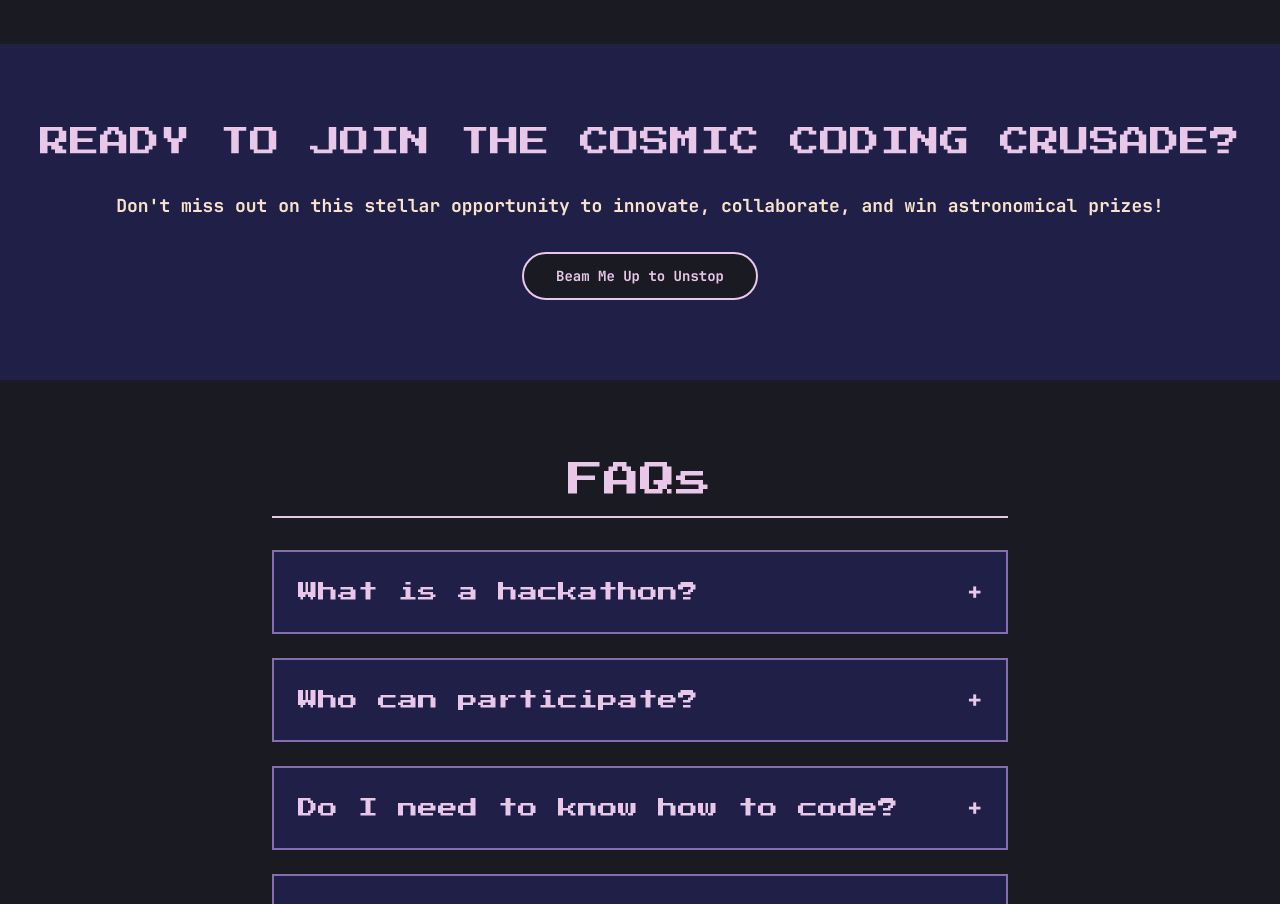
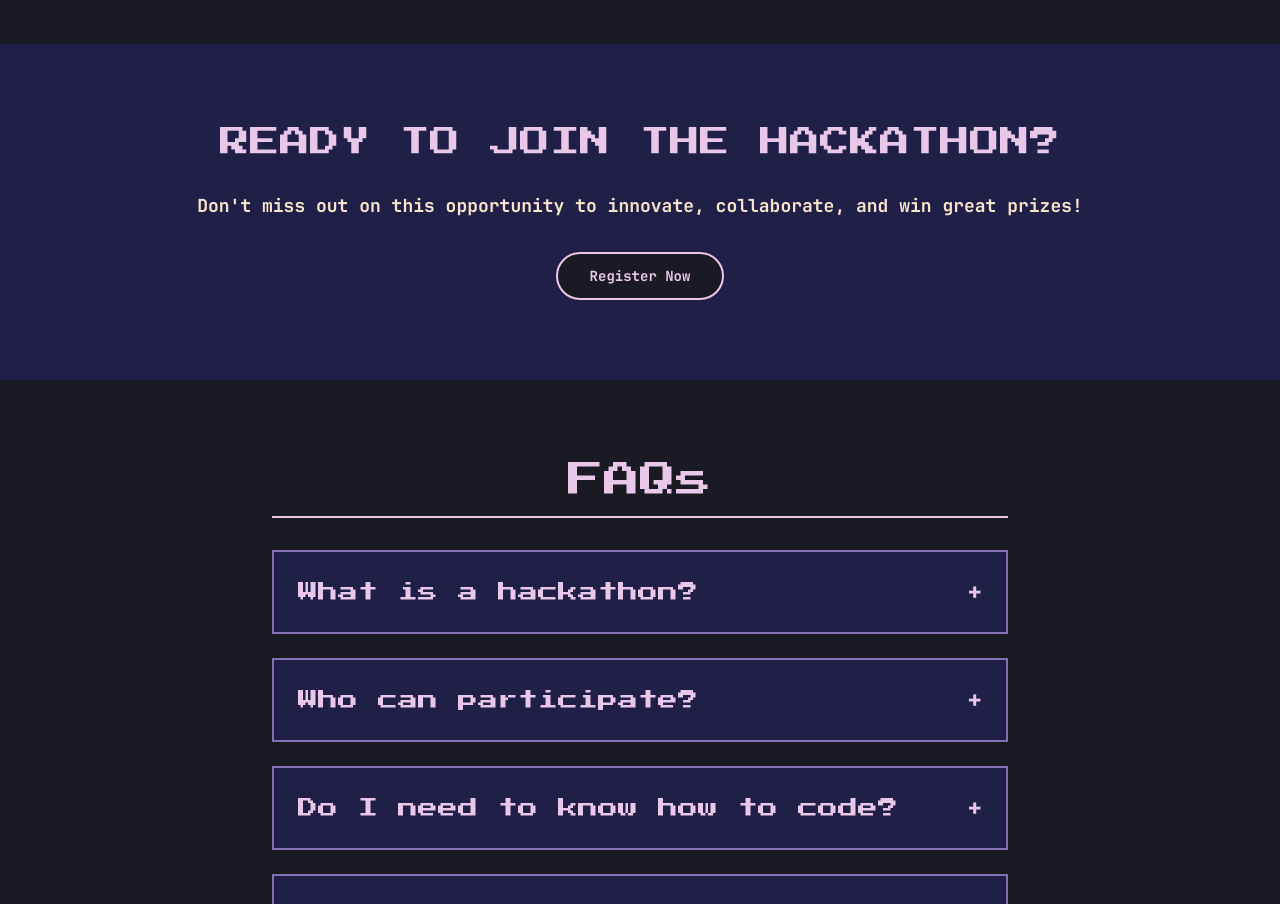
Before and after one commit to Grimm1694/prototype, a Next.js app: page / in a window 1280 px wide. Shown: the part 4720-5624 px from the top of the page. Built offline with nearby package versions, Linux system fonts and the light colour scheme.

Commit message:
changes in header and reg btn

```diff
--- a/app/components/RegisterButton.tsx
+++ b/app/components/RegisterButton.tsx
@@ -13,7 +13,7 @@
           transition={{ duration: 0.5 }}
           viewport={{ once: true }}
         >
-          Ready to join the Cosmic Coding Crusade?
+          Ready to join the Hackathon?
         </motion.h2>
         <motion.p
           className="text-md sm:text-lg mb-8 text-hackathon-beige font-jetbrains"
@@ -22,8 +22,8 @@
           transition={{ duration: 0.5, delay: 0.2 }}
           viewport={{ once: true }}
         >
-          Don&apos;t miss out on this stellar opportunity to innovate,
-          collaborate, and win astronomical prizes!
+          Don't miss out on this opportunity to innovate, collaborate, and win
+          great prizes!
         </motion.p>
         <motion.a
           href="https://unstop.com/hackathons/colossus-2025"
@@ -33,7 +33,7 @@
           whileHover={{ scale: 1.05 }}
           whileTap={{ scale: 0.95 }}
         >
-          Beam Me Up to Unstop
+          Register Now
         </motion.a>
       </div>
     </section>
```
